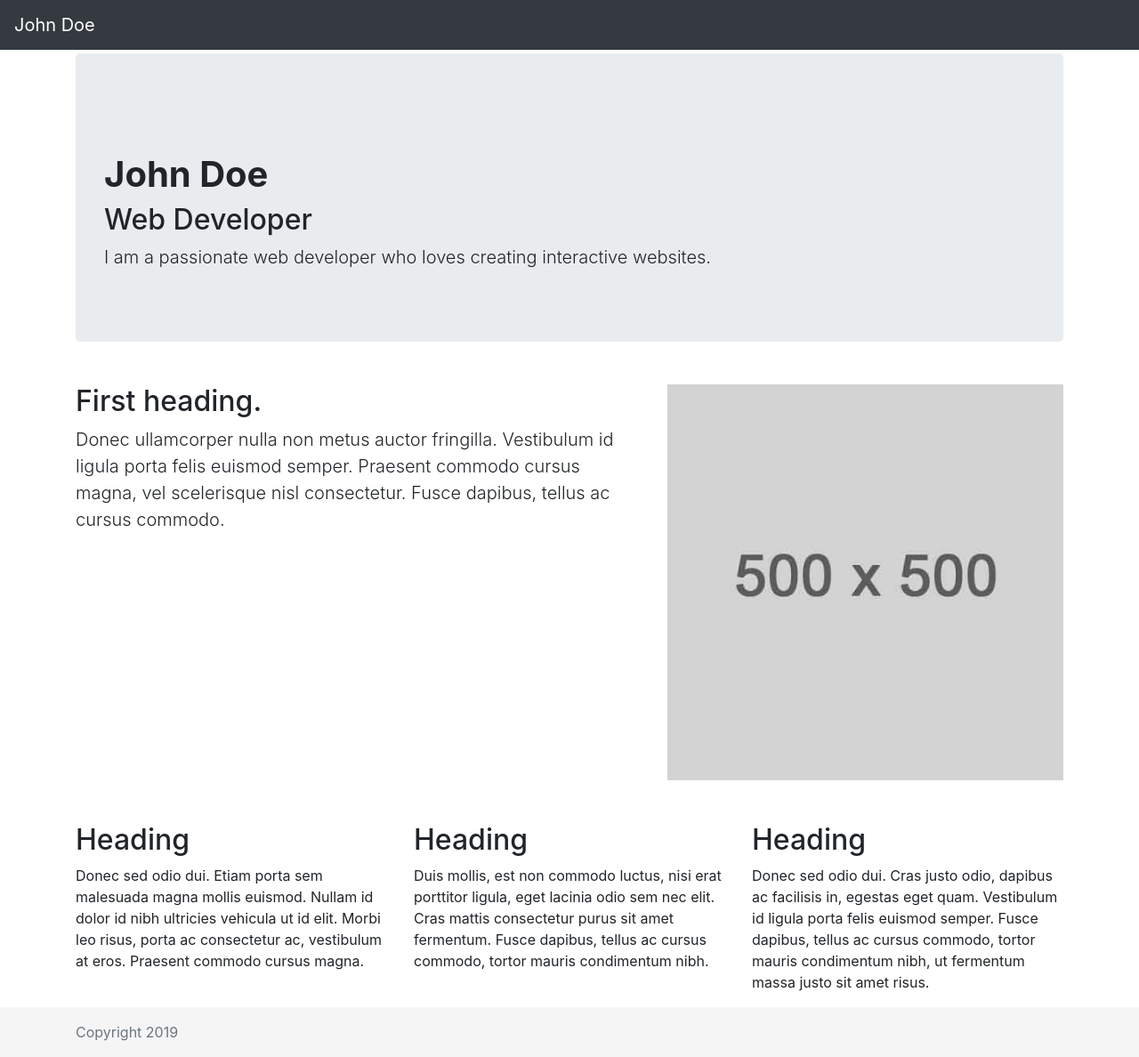
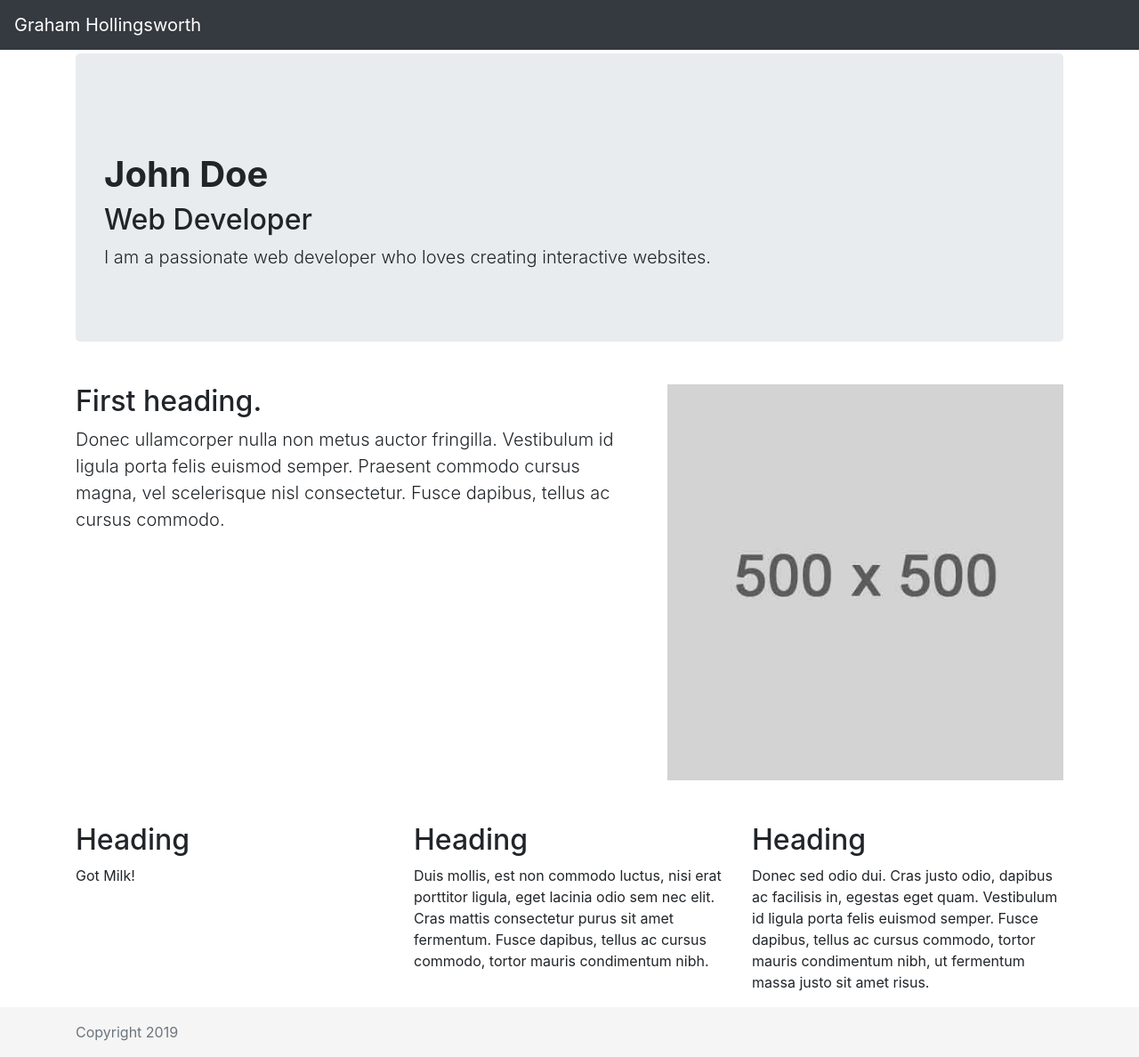
Before and after one commit to hollins4/hollins4.github.io, a plain HTML site: page index.html in a window 1280 px wide. Shown: the whole page at 89% size. Drawn offline with Linux system fonts and the light colour scheme.

Commit message:
Update index.html

```diff
--- a/index.html
+++ b/index.html
@@ -15,7 +15,7 @@
 <body>
     <header>
         <nav class="navbar navbar-expand-md navbar-dark fixed-top bg-dark">
-            <a class="navbar-brand" href="#">John Doe</a>
+            <a class="navbar-brand" href="#">Graham Hollingsworth</a>
         </nav>
     </header>
 
@@ -39,7 +39,7 @@
             <div class="row">
                 <div class="col-lg-4">
                     <h2>Heading</h2>
-                    <p>Donec sed odio dui. Etiam porta sem malesuada magna mollis euismod. Nullam id dolor id nibh ultricies vehicula ut id elit. Morbi leo risus, porta ac consectetur ac, vestibulum at eros. Praesent commodo cursus magna.</p>
+                    <p>Got Milk!</p>
                 </div>
                 <div class="col-lg-4">
                     <h2>Heading</h2>
```
